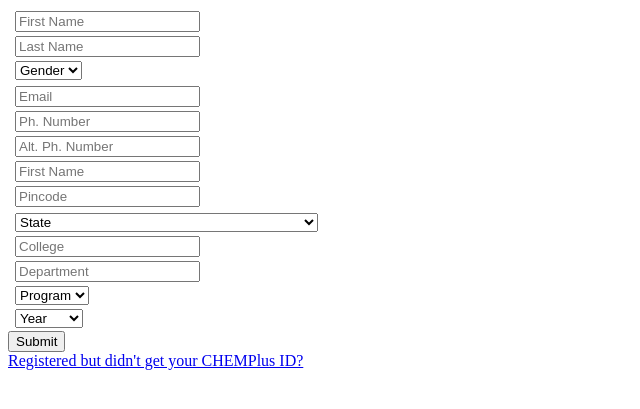
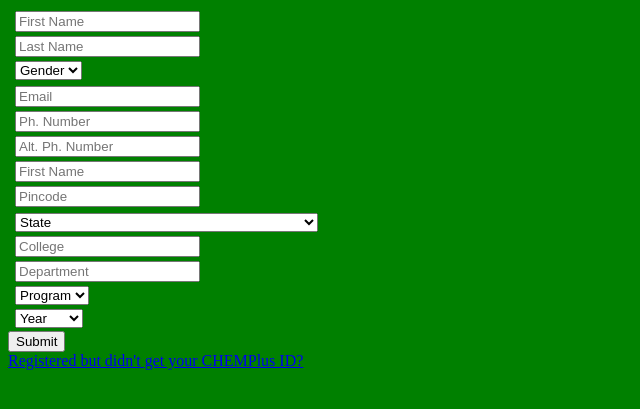
Before and after one commit to FerociousCentaur/ChemPlus_BackEnd, a Django app: page / in a window 1280 px wide. Shown: the top 409 px of the page, without its empty margins (0-640 px from the left). Run offline with Django 3.2, Linux system fonts and the light colour scheme.

Commit message:
serving static files

```diff
--- a/ChemID/templates/signup.html
+++ b/ChemID/templates/signup.html
@@ -1,8 +1,11 @@
+{% load staticfiles %}
+
 <!DOCTYPE html>
 <html lang="en">
 <head>
     <meta charset="UTF-8">
     <title>signup</title>
+    <link rel="stylesheet" type="text/css" href="{% static '/signup.css' %}">
 </head>
 <body>
     <form action="" method="post">
--- /dev/null
+++ b/ChemPlus1/static/signup.css
@@ -0,0 +1,3 @@
+body{
+background: green;
+}
```
